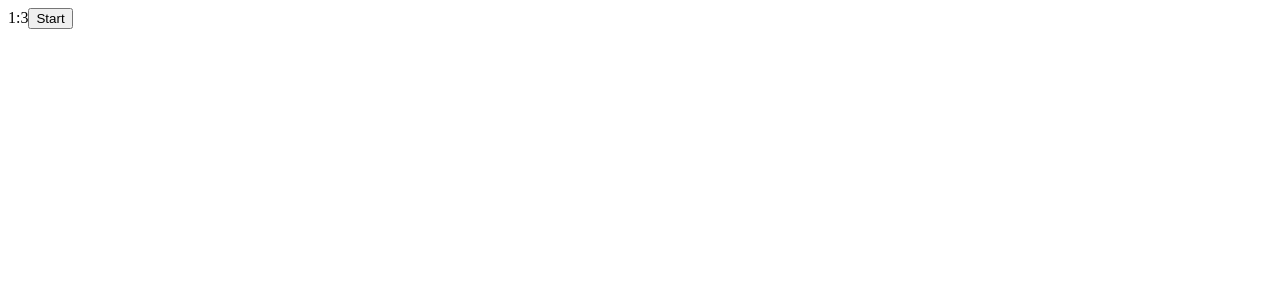
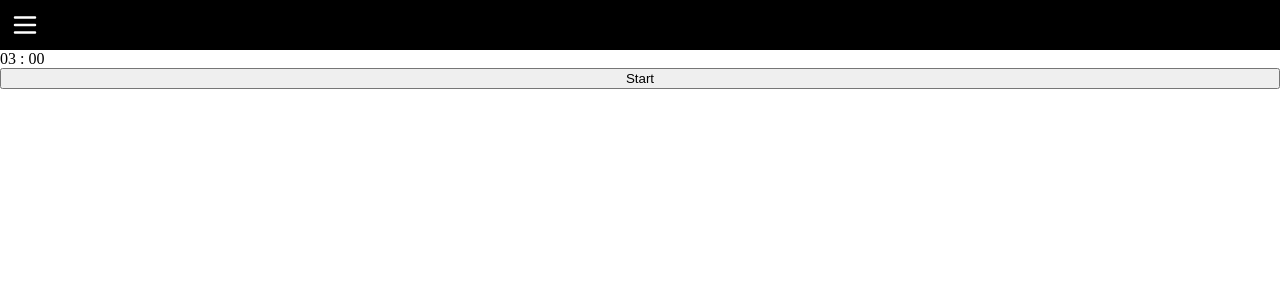
Before and after one commit to DmitryMolokanov/Timer, a React (Vite) app: page / in a window 1280 px wide. Shown: the top 300 px of the page. Built offline with nearby package versions, Linux system fonts and the light colour scheme.

Commit message:
feat: added header and menu

```diff
--- a/src/App.css
+++ b/src/App.css
@@ -0,0 +1,21 @@
+.app-layout{
+  display: flex;
+  flex-direction: column;
+}
+
+.header{
+    width: 100%;
+    height: var(--header-height);
+    background-color: black;
+}
+
+.header__menu-container{
+    width: 30px;
+    height: 30px;
+    padding: calc((var(--header-height) - 30px) / 2);
+}
+
+.header__menu-container > img {
+    width: 100%;
+    height: 100%;
+}
--- a/src/App.tsx
+++ b/src/App.tsx
@@ -1,44 +1,52 @@
-import { useCallback, useEffect, useState } from 'react'
+import { useEffect, useMemo, useState } from 'react'
 import './App.css'
+import menu from './assets/icons/menu-burger.svg'
 
 function App() {
-  const [min, setMin] = useState(1)
-  const [sec, setSec] = useState(3);
+  const [min, setMin] = useState(3)
+  const [sec, setSec] = useState(0);
   const [start, setStart] = useState(false)
 
 
   const startTimer = () => {
-    setStart(true)
+    setStart(prev => !prev)
   }
 
-  const timer = useCallback(() => {
 
+  useEffect(() => {
+    let timerSecId: number
+    if (start) {
       if (min > 0 && sec === 0) {
         setMin(prev => prev - 1)
         setSec(59)
       }
 
-
-    if (sec > 0) {
-      const timerSecId = setTimeout(() => setSec(prev => prev - 1), 1000)
+      if (sec > 0 && start) {
+        timerSecId = setTimeout(() => setSec(prev => prev - 1), 1000)
         return () => clearTimeout(timerSecId)
       }
-  }, [sec, min])
-
-  useEffect(() => {
-    if (start) {
-      timer()
+      else {
+        return () => clearTimeout(timerSecId)
       }
-  }, [timer, start]);
+    }
+  }, [start, sec, min]);
 
 
+  const timeConverter = useMemo(() => {
+    return `${min.toString().padStart(2, '0')} : ${sec.toString().padStart(2, '0')}`
+  }, [min, sec])
+
   return (
-    <div>
-      <span>{min}:{sec}</span>
-      <button onClick={startTimer}>Start</button>
+    <div className='app-layout'>
+      <div className='header'>
+        <div className='header__menu-container'>
+          <img src={menu} alt="menu" />
+        </div>
+      </div>
+      <span>{timeConverter}</span>
+      <button onClick={startTimer}>{!start ? "Start" : "Pause"}</button>
     </div>
   );
-
 }
 
 export default App
--- a/src/index.css
+++ b/src/index.css
@@ -0,0 +1,10 @@
+html,body {
+    margin: 0;
+    padding: 0;
+    box-sizing: border-box;
+}
+
+:root {
+  --header-height: 50px;
+  --footer-height: 50px;
+}
```
Also changed, not shown: src/assets/icons/menu-burger.svg (added). Lines whose indentation alone changed are shown as unchanged.
